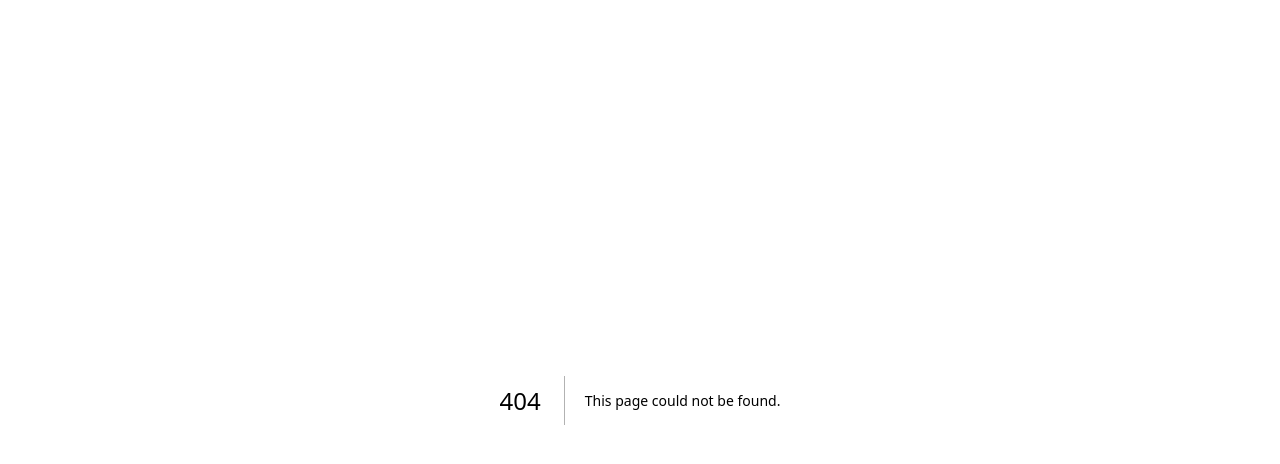
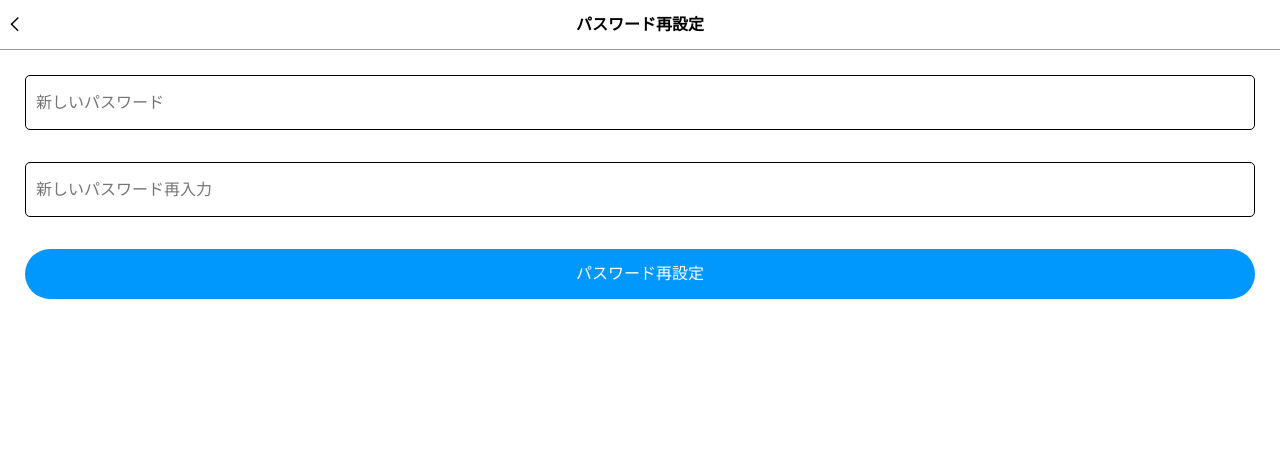
Before and after one commit to NewNomad/aaaa, a Next.js app: page /login/setNewPass in a window 1280 px wide. Before the commit this address had no page. Shown: the top 464 px of the page. Built offline with nearby package versions, Linux system fonts and the light colour scheme.

Commit message:
add: パスワード再設定ページ

```diff
--- /dev/null
+++ b/src/pages/login/setNewPass.tsx
@@ -0,0 +1,61 @@
+import { Header } from '@/components/Header'
+import Link from 'next/link'
+import React from 'react'
+
+export default function setNewPass() {
+  return (
+    <div>
+      <Header title="パスワード再設定" />
+      <div
+        style={{
+          display: 'flex',
+          flexDirection: 'column',
+          padding: '25px',
+          marginBottom: '1rem',
+        }}
+      >
+        <input
+          type='password'
+          placeholder='新しいパスワード'
+          style={{
+            backgroundColor: "white",
+            height: '55px',
+            borderRadius: '5px',
+            color: "black",
+            border: "1px solid black",
+            padding: '10px',
+            marginBottom: '2rem',
+          }}
+        />
+        <input
+          type='password'
+          placeholder='新しいパスワード再入力'
+          style={{
+            backgroundColor: "white",
+            height: '55px',
+            borderRadius: '5px',
+            color: "black",
+            border: "1px solid black",
+            padding: '10px',
+            marginBottom: '2rem',
+          }}
+        />
+        <Link href='/'
+          style={{
+            display: 'flex',
+            justifyContent: 'center',
+            alignItems: 'center',
+            backgroundColor: "#0098FD",
+            height: '50px',
+            borderRadius: '30px',
+            color: "white",
+            marginBottom: '2rem',
+            textDecoration: 'none',
+          }}
+        >
+          パスワード再設定
+        </Link>
+      </div>
+    </div>
+  )
+}
```
Also changed, not shown: src/pages/login/mailSendForm.tsx (added, +49 -0 lines).
